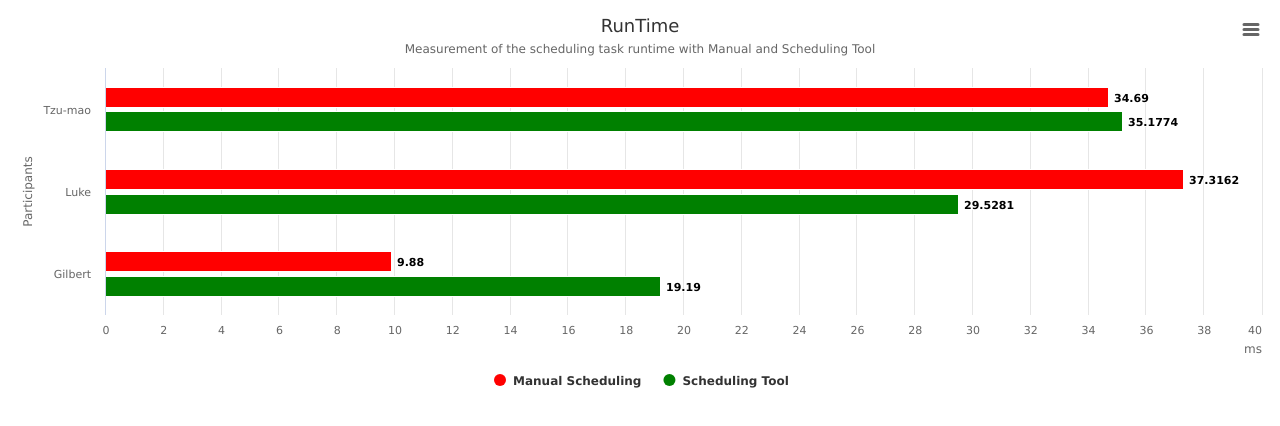
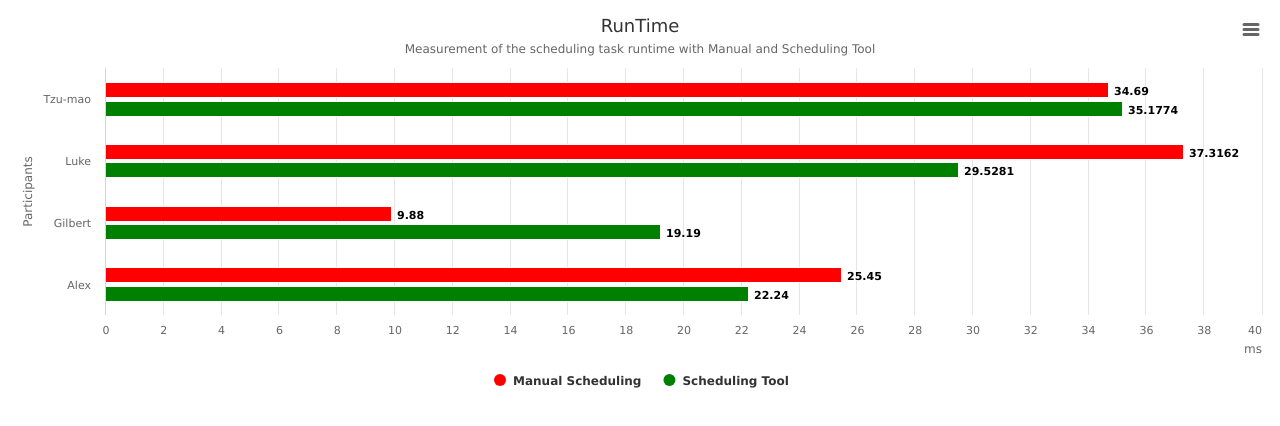
Before and after one commit to yamaguchi1024/scheduling-tool, an Electron app: page images/runtime.html in a window 1280 px wide. Drawn offline with nearby package versions, Linux system fonts and the light colour scheme.

Commit message:
Add Alex's result

```diff
--- a/images/runtime.html
+++ b/images/runtime.html
@@ -24,7 +24,7 @@
         text: 'Measurement of the scheduling task runtime with Manual and Scheduling Tool'
     },
     xAxis: {
-        categories: ['Tzu-mao', 'Luke', 'Gilbert'],
+        categories: ['Tzu-mao', 'Luke', 'Gilbert', 'Alex'],
         title: {
             text: "Participants"
         }
@@ -58,10 +58,10 @@
     },
     series: [{
         name: 'Manual Scheduling',
-        data: [34.69, 37.3162, 9.88]
+        data: [34.69, 37.3162, 9.88, 25.45]
     },{
         name: 'Scheduling Tool',
-        data: [35.1774, 29.5281, 19.19]
+        data: [35.1774, 29.5281, 19.19, 22.24]
     }]
 });
     </script>
```
Also changed, not shown: images/manipulation.html (+3 -3 lines).
